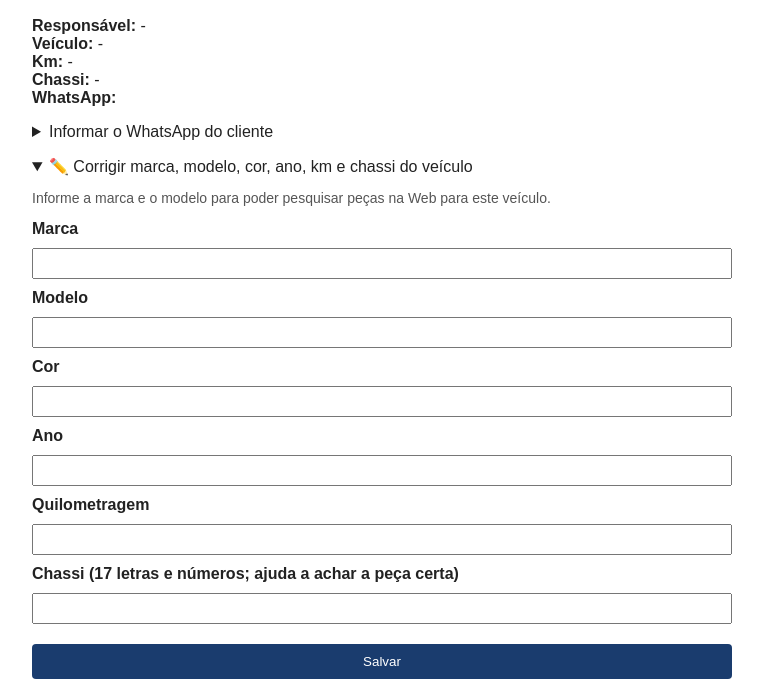
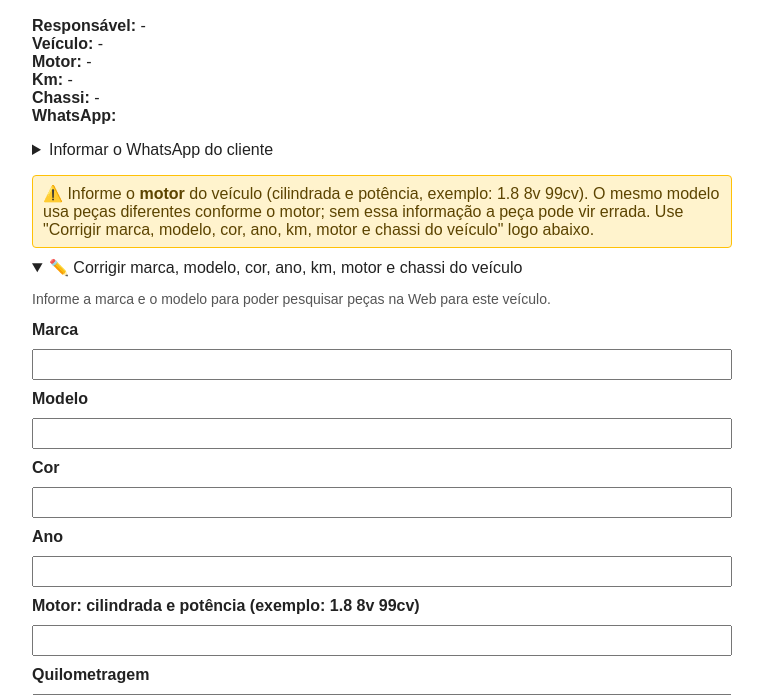
Before and after one commit to serafim-pai/oficina-itamaraca, a Flask app: template templates/veiculo.html in a window 1280 px wide. Shown: the part 155-850 px from the top of the page, without its empty margins (258-1021 px from the left). Run offline with Flask 3, Linux system fonts and the light colour scheme; the template is opened without the code that fills it, so the values that code supplies are empty; the visitor is signed in with stand-in values (Sample User, id 1); data comes from the database, SQL or seed files in the repository; some libraries are stand-ins or nearby versions.

Commit message:
Feat: campo Motor (cilindrada e potencia) no veiculo, com aviso quando falta e uso na pesquisa de peca
Co-Authored-By: Claude Sonnet 5.5 <noreply@anthropic.com>

```diff
--- a/app.py
+++ b/app.py
@@ -467,6 +467,9 @@ def init_db():
     # Chassi do veículo (opcional): ajuda a achar a peça certa, que muda conforme a versão do carro
     if "chassi" not in colunas_veiculos:
         db.execute("ALTER TABLE veiculos ADD COLUMN chassi TEXT")
+    # Motor do veículo (cilindrada e potência, como "1.8 8v 99cv"): a peça certa muda conforme o motor
+    if "motor" not in colunas_veiculos:
+        db.execute("ALTER TABLE veiculos ADD COLUMN motor TEXT")
     # Fotos da entrega: "momento" diz quando a foto foi tirada. ENTRADA (as que já existiam), ENTREGA, ou
     # ENTREGA_DESFEITA (as da entrega que depois foi desfeita; ficam guardadas, ligadas a ela).
     colunas_fotos = [c[1] for c in db.execute("PRAGMA table_info(fotos)")]
@@ -903,7 +906,7 @@ def veiculo_combina_com_busca(veiculo, busca):
     """Busca na lista de veículos: cada palavra digitada precisa aparecer em algum destes dados do veículo:
     placa, responsável, marca, modelo, cor, ano, chassi ou telefone. Não importa maiúscula, acento, hífen
     nem espaço (ABC-1D23 acha ABC1D23; "joao" acha JOÃO)."""
-    campos = ("placa", "responsavel", "marca", "modelo", "cor", "ano", "chassi", "telefone")
+    campos = ("placa", "responsavel", "marca", "modelo", "cor", "ano", "motor", "chassi", "telefone")
     texto = "|".join(normalizar(veiculo[c]) for c in campos)
     palavras = [normalizar(p) for p in busca.split()]
     return all(p in texto for p in palavras if p)
@@ -1292,6 +1295,7 @@ def cadastrar_veiculo():
         "cor": request.form.get("cor", "").strip(),
         "ano": request.form.get("ano", "").strip(),
         "quilometragem": request.form.get("quilometragem", "").strip(),
+        "motor": " ".join(request.form.get("motor", "").split()),
     }
     dados["chassi"], erro_chassi = interpretar_chassi(request.form.get("chassi", ""))
     telefone, erro_telefone = normalizar_telefone(request.form.get("telefone", ""))
@@ -1303,6 +1307,8 @@ def cadastrar_veiculo():
         erros.append(erro_telefone)
     if erro_chassi:
         erros.append(erro_chassi)
+    if len(dados["motor"]) > MAX_DADO_VEICULO:
+        erros.append(f"O motor pode ter no máximo {MAX_DADO_VEICULO} letras (exemplo: 1.8 8v 99cv).")
     if not dados["placa"]:
         erros.append("A placa é obrigatória.")
     if not documento_deixado:
@@ -1335,8 +1341,8 @@ def cadastrar_veiculo():
         cursor = db.execute(
             """
             INSERT INTO veiculos
-                (responsavel, placa, marca, modelo, cor, ano, quilometragem, documento_deixado, telefone, chassi)
-            VALUES (?, ?, ?, ?, ?, ?, ?, ?, ?, ?)
+                (responsavel, placa, marca, modelo, cor, ano, quilometragem, documento_deixado, telefone, chassi, motor)
+            VALUES (?, ?, ?, ?, ?, ?, ?, ?, ?, ?, ?)
             """,
             (
                 dados["responsavel"],
@@ -1349,6 +1355,7 @@ def cadastrar_veiculo():
                 1,
                 telefone,
                 dados["chassi"] or None,
+                dados["motor"] or None,
             ),
         )
         guardar_fotos(db, cursor.lastrowid, preparadas, criados)
@@ -1569,7 +1576,8 @@ def buscar_peca_na_web(id):
         erros.append("Cadastre o chassi do veículo para pesquisar a peça pelo chassi.")
     if erros:
         return pagina_veiculo(id, erros)
-    carro = " ".join(p for p in (veiculo["marca"], veiculo["modelo"], veiculo["ano"]) if p and p.strip())
+    carro = " ".join(p for p in (veiculo["marca"], veiculo["modelo"], veiculo["motor"], veiculo["ano"])
+                     if p and p.strip())
     texto = f"{peca} {carro}"
     if site == "GOOGLE":
         texto += " número original OEM código"
@@ -1977,11 +1985,11 @@ def registrar_dados_veiculo(id):
     Depois da entrega o cadastro fica travado. Se algum campo estiver inválido, nada é salvo."""
     db = get_db()
     buscar_veiculo(db, id)
-    dados = {c: " ".join(request.form.get(c, "").split()) for c in ("marca", "modelo", "cor", "ano", "quilometragem")}
+    dados = {c: " ".join(request.form.get(c, "").split()) for c in ("marca", "modelo", "cor", "ano", "quilometragem", "motor")}
     chassi, erro_chassi = interpretar_chassi(request.form.get("chassi", ""))
     erros = [erro_chassi] if erro_chassi else []
     for campo, rotulo in (("marca", "A marca"), ("modelo", "O modelo"), ("cor", "A cor"),
-                          ("quilometragem", "A quilometragem")):
+                          ("quilometragem", "A quilometragem"), ("motor", "O motor")):
         if len(dados[campo]) > MAX_DADO_VEICULO:
             erros.append(f"{rotulo} pode ter no máximo {MAX_DADO_VEICULO} letras.")
     if dados["ano"]:
@@ -1990,8 +1998,10 @@ def registrar_dados_veiculo(id):
             erros.append("O ano deve ter 4 números, entre 1900 e 2100 (exemplo: 2012 ou 2012/2013).")
     if erros:
         return pagina_veiculo(id, erros)
-    db.execute("UPDATE veiculos SET marca = ?, modelo = ?, cor = ?, ano = ?, quilometragem = ?, chassi = ? WHERE id = ?",
-               (dados["marca"], dados["modelo"], dados["cor"], dados["ano"], dados["quilometragem"], chassi or None, id))
+    db.execute("UPDATE veiculos SET marca = ?, modelo = ?, cor = ?, ano = ?, quilometragem = ?, chassi = ?, motor = ? "
+               "WHERE id = ?",
+               (dados["marca"], dados["modelo"], dados["cor"], dados["ano"], dados["quilometragem"], chassi or None,
+                dados["motor"] or None, id))
     db.commit()
     return redirect(url_for("ver_veiculo", id=id))
 
--- a/templates/index.html
+++ b/templates/index.html
@@ -52,6 +52,9 @@
         <label for="ano">Ano</label>
         <input type="text" id="ano" name="ano" value="{{ dados.get('ano', '') }}">
 
+        <label for="motor">Motor: cilindrada e potência (exemplo: 1.8 8v 99cv)</label>
+        <input type="text" id="motor" name="motor" maxlength="40" value="{{ dados.get('motor', '') }}">
+        <span class="aviso">Importante: o mesmo modelo usa peças diferentes conforme o motor. Informe para não comprar a peça errada.</span>
         <label for="quilometragem">Quilometragem</label>
         <input type="text" id="quilometragem" name="quilometragem" value="{{ dados.get('quilometragem', '') }}">
         <label for="chassi">Chassi (opcional, ajuda a achar a peça certa)</label>
--- a/templates/veiculo.html
+++ b/templates/veiculo.html
@@ -16,6 +16,7 @@
     <p>
         <strong>Responsável:</strong> {{ veiculo['responsavel'] or '-' }}<br>
         <strong>Veículo:</strong> {{ veiculo['marca'] or '-' }} {{ veiculo['modelo'] }} {{ veiculo['cor'] }} {{ veiculo['ano'] }}<br>
+        <strong>Motor:</strong> {{ veiculo['motor'] or '-' }}<br>
         <strong>Km:</strong> {{ veiculo['quilometragem'] or '-' }}<br>
         <strong>Chassi:</strong> {{ veiculo['chassi'] or '-' }}<br>
         <strong>WhatsApp:</strong> {{ formatar_telefone(veiculo['telefone']) }}
@@ -31,8 +32,13 @@
         </form>
     </details>
     {% if not entrega %}
-    <details class="telefone-cliente" {{ 'open' if not (veiculo['marca'] and veiculo['modelo']) }}>
-        <summary>✏️ Corrigir marca, modelo, cor, ano, km e chassi do veículo</summary>
+    {% if not entrega and not veiculo['motor'] %}
+    <div class="aviso-custo">⚠️ Informe o <strong>motor</strong> do veículo (cilindrada e potência, exemplo: 1.8 8v 99cv).
+        O mesmo modelo usa peças diferentes conforme o motor; sem essa informação a peça pode vir errada.
+        Use "Corrigir marca, modelo, cor, ano, km, motor e chassi do veículo" logo abaixo.</div>
+    {% endif %}
+    <details class="telefone-cliente" {{ 'open' if not (veiculo['marca'] and veiculo['modelo'] and veiculo['motor']) }}>
+        <summary>✏️ Corrigir marca, modelo, cor, ano, km, motor e chassi do veículo</summary>
         {% if not (veiculo['marca'] and veiculo['modelo']) %}
         <p class="aviso">Informe a marca e o modelo para poder pesquisar peças na Web para este veículo.</p>
         {% endif %}
@@ -46,6 +52,8 @@
             <input type="text" id="dado_cor" name="cor" maxlength="{{ max_dado_veiculo }}" value="{{ veiculo['cor'] or '' }}">
             <label for="dado_ano">Ano</label>
             <input type="text" id="dado_ano" name="ano" inputmode="numeric" maxlength="9" value="{{ veiculo['ano'] or '' }}">
+            <label for="dado_motor">Motor: cilindrada e potência (exemplo: 1.8 8v 99cv)</label>
+            <input type="text" id="dado_motor" name="motor" maxlength="{{ max_dado_veiculo }}" value="{{ veiculo['motor'] or '' }}">
             <label for="dado_km">Quilometragem</label>
             <input type="text" id="dado_km" name="quilometragem" maxlength="{{ max_dado_veiculo }}" value="{{ veiculo['quilometragem'] or '' }}">
             <label for="dado_chassi">Chassi (17 letras e números; ajuda a achar a peça certa)</label>
@@ -234,8 +242,9 @@
                     <form method="GET" action="{{ url_for('buscar_peca_na_web', id=veiculo['id']) }}" target="_blank" rel="noopener">
                         <input type="text" name="peca" maxlength="{{ max_peca_busca }}" aria-label="Peça a pesquisar"
                                placeholder="Peça (ex.: pastilha de freio dianteira)">
-                        <span class="aviso">Pesquisa para {{ veiculo['marca'] }} {{ veiculo['modelo'] }} {{ veiculo['ano'] or '' }},
+                        <span class="aviso">Pesquisa para {{ veiculo['marca'] }} {{ veiculo['modelo'] }}{% if veiculo['motor'] %} {{ veiculo['motor'] }}{% endif %} {{ veiculo['ano'] or '' }},
                             pedindo o número original. Confira o número antes de comprar.
+                            {% if not veiculo['motor'] %}<strong>⚠️ Sem o motor informado a peça pode vir errada.</strong>{% endif %}
                             {% if veiculo['chassi'] %}Chassi para dizer no balcão: <strong>{{ veiculo['chassi'] }}</strong>.
                             {% else %}Informe o chassi do veículo para ter também a pesquisa pelo chassi.{% endif %}</span>
                         <div class="botoes-busca">
```
Also changed, not shown: HISTORIAS.md (+10 -0 lines), tests/test_motor.py (added, +141 -0 lines).
